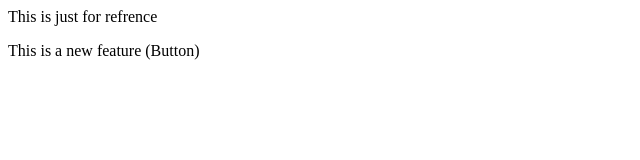
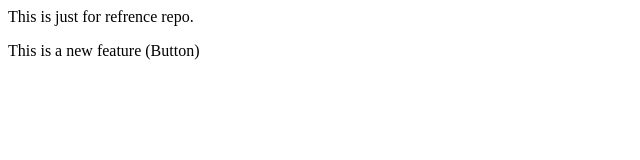
Before and after one commit to Yashugajendra/localrepo, a plain HTML site: page index.html in a window 1280 px wide. Shown: the full height of the page, 0-640 px from the left. Drawn offline with Linux system fonts and the light colour scheme.

Commit message:
Add repo

```diff
--- a/index.html
+++ b/index.html
@@ -1,2 +1,2 @@
-<p>This is just for refrence</p>
+<p>This is just for refrence repo.</p>
 <p>This is a new feature (Button)</p>
```
